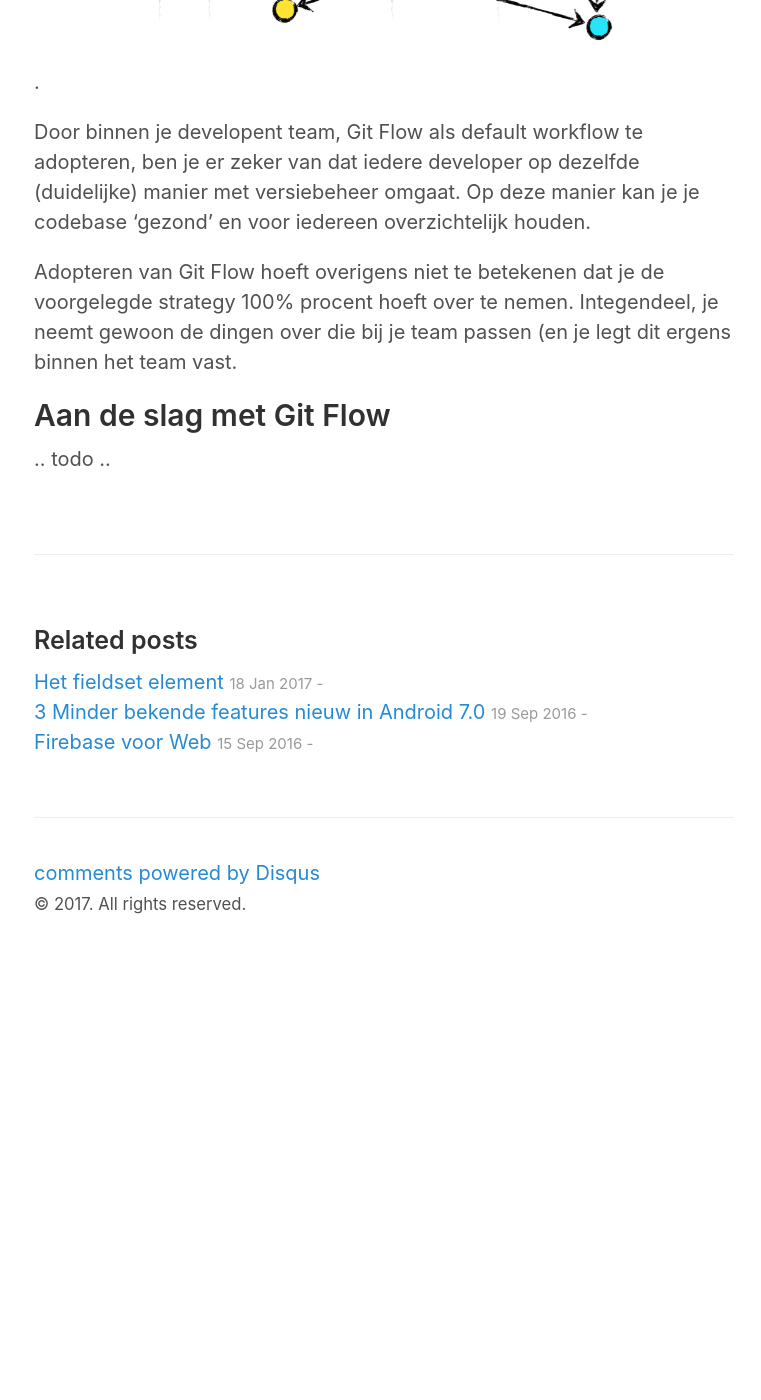
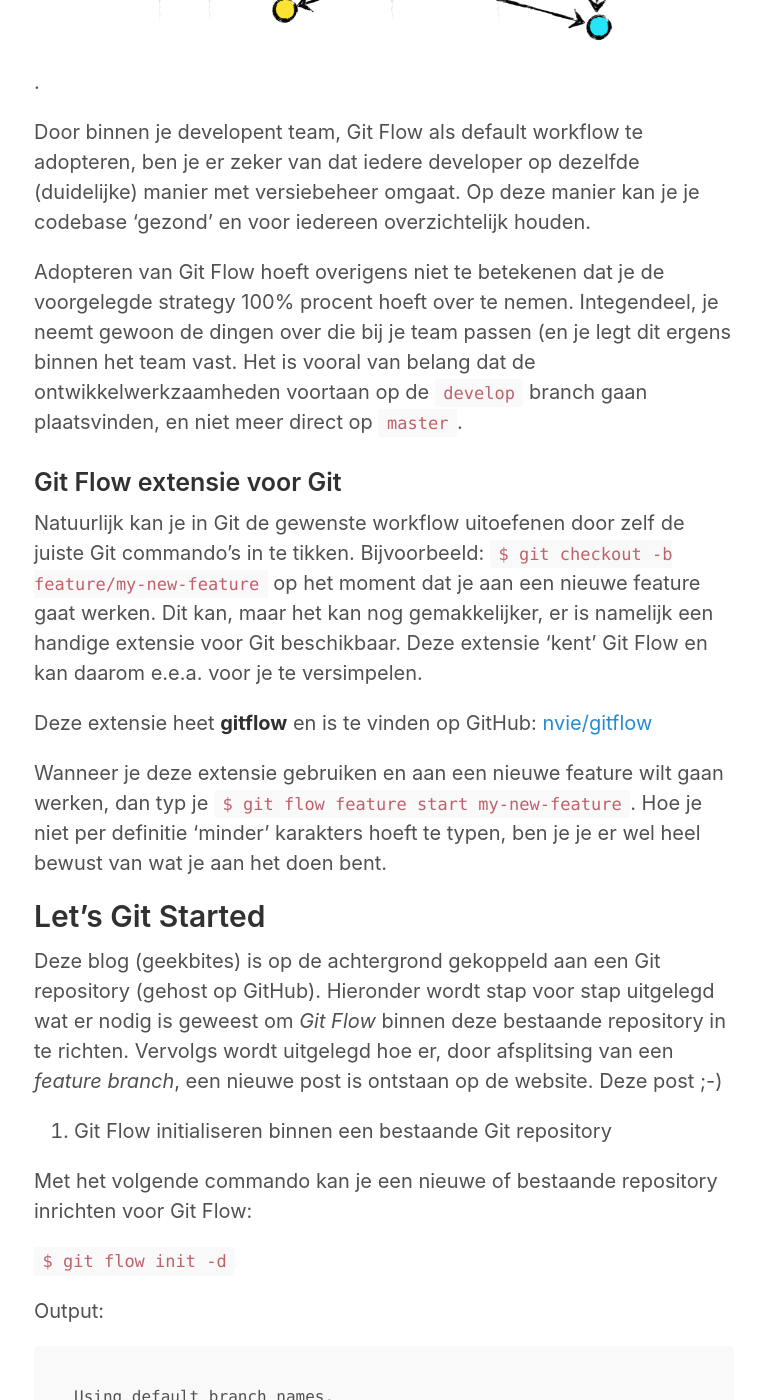
Before and after one commit to move4mobile/geekbites, a Jekyll site: the page built from _posts/2017-01-20-getting-started-with-gitflow.md, in a window 1280 px wide and 1400 px high, scrolled down 2263 px. Shown: the whole window, without its empty margins (256-1017 px from the left). Built offline with Jekyll 4.4.1, drawn with Linux system fonts in a browser that asks for light colours; comment, search, counter and statistics services are not loaded; before the commit the page ends 3221 px from its top, so only the background shows below that; some of the changed text lies outside the part shown.

Commit message:
Add another paragraph to post

````diff
--- a/_posts/2017-01-20-getting-started-with-gitflow.md
+++ b/_posts/2017-01-20-getting-started-with-gitflow.md
@@ -32,7 +32,62 @@
 
 Adopteren van Git Flow hoeft overigens niet te betekenen dat je de voorgelegde strategy 100% procent hoeft over te nemen.
 Integendeel, je neemt gewoon de dingen over die bij je team passen (en je legt dit ergens binnen het team vast.
+Het is vooral van belang dat de ontwikkelwerkzaamheden voortaan op de `develop` branch gaan plaatsvinden, en niet meer direct op `master`.
 
-## Aan de slag met Git Flow
+### Git Flow extensie voor Git
+Natuurlijk kan je in Git de gewenste workflow uitoefenen door zelf de juiste Git commando's in te tikken.
+Bijvoorbeeld: `$ git checkout -b feature/my-new-feature` op het moment dat je aan een nieuwe feature gaat werken.
+Dit kan, maar het kan nog gemakkelijker, er is namelijk een handige extensie voor Git beschikbaar.
+Deze extensie 'kent' Git Flow en kan daarom e.e.a. voor je te versimpelen.
+
+Deze extensie heet **gitflow** en is te vinden op GitHub: [nvie/gitflow](https://github.com/nvie/gitflow)
+
+Wanneer je deze extensie gebruiken en aan een nieuwe feature wilt gaan werken, dan typ je `$ git flow feature start my-new-feature`.
+Hoe je niet per definitie 'minder' karakters hoeft te typen, ben je je er wel heel bewust van wat je aan het doen bent.
+
+## Let's Git Started
+
+Deze blog (geekbites) is op de achtergrond gekoppeld aan een Git repository (gehost op GitHub).
+Hieronder wordt stap voor stap uitgelegd wat er nodig is geweest om _Git Flow_ binnen deze bestaande repository in te richten.
+Vervolgs wordt uitgelegd hoe er, door afsplitsing van een _feature branch_, een nieuwe post is ontstaan op de website. Deze post ;-)
+
+1. Git Flow initialiseren binnen een bestaande Git repository
+
+Met het volgende commando kan je een nieuwe of bestaande repository inrichten voor Git Flow:
+
+`$ git flow init -d`
+
+Output:
+
+```
+Using default branch names.
+
+Which branch should be used for bringing forth production releases?
+   - master
+Branch name for production releases: [master]
+Branch name for "next release" development: [develop]
+
+How to name your supporting branch prefixes?
+Feature branches? [feature/]
+Release branches? [release/]
+Hotfix branches? [hotfix/]
+Support branches? [support/]
+Version tag prefix? []
+```
+
+Hiermee worden de juiste branches en prefixes aangemaakt. `-d` zorgt ervoor dat alle default settings overgenomen worden.
+
+**Tip:** als je met een bestaande repository werkt, en nog geen `develop` branch hebt, dan is het handig om deze eerst aan te maken: `git checkout -b develop` (afsplitsen vanaf `master`).
+Doe je dit niet, dan kan de vraag 'Branch name for "next release" development:' niet automatisch voor je worden ingevuld.
+
+Vergeet niet om je (nieuwe) develop branch te pushen naar je remote:
+
+`$ git push -u origin develop`
+
+2. Werken aan een nieuwe feature
+
+Deze blog post is aangemaakt binnen een nieuwe _feature branch_. Deze feature is met het volgende commando aangemaakt:
+
+`$ `
 
 .. todo ..
````
